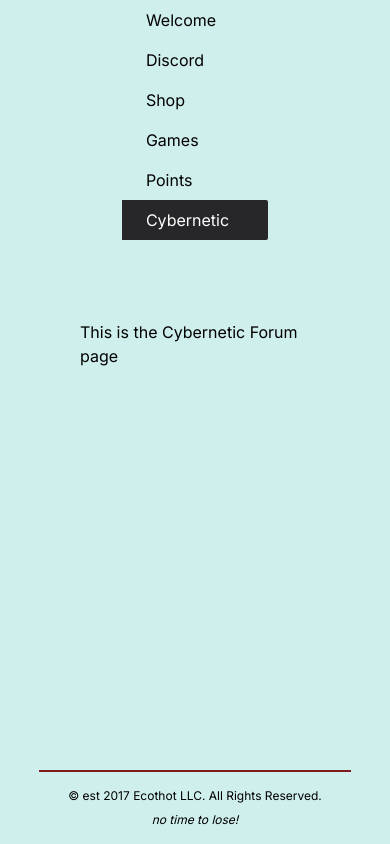
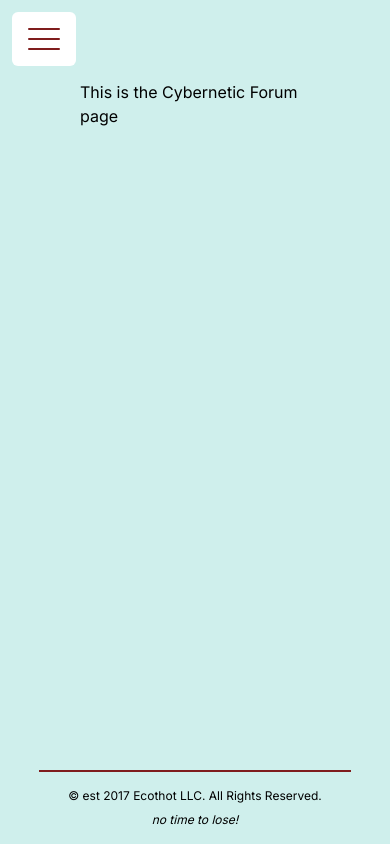
Before and after one commit to jimbopulos/ecothot, a Next.js app: page /forum in a window 390 px wide. Built offline with nearby package versions, Linux system fonts and the light colour scheme.

Commit message:
Update mobile nav

```diff
--- a/src/components/NavBar/NavbarMobile/NavbarMobile.tsx
+++ b/src/components/NavBar/NavbarMobile/NavbarMobile.tsx
@@ -3,12 +3,46 @@
 import Link from 'next/link';
 import { usePathname } from 'next/navigation';
 import { navItems } from '@/utils';
+import { useState } from 'react';
 
 export function NavbarMobile() {
   const currentPath = usePathname();
+  const [isNavOpen, setIsNavOpen] = useState(false);
 
   return (
-    <nav className="lg:hidden flex flex-col justify-start">
+    <nav className="lg:hidden flex left-0 absolute w-full font-semibold p-3">
+      <div
+        className={`space-y-2 p-4 bg-white rounded-md ${isNavOpen && 'hidden'}`}
+        onClick={() => setIsNavOpen((prev) => !prev)}
+      >
+        <span className="block h-0.5 w-8 bg-red-900 rounded-full"></span>
+        <span className="block h-0.5 w-8 bg-red-900 rounded-full"></span>
+        <span className="block h-0.5 w-8 bg-red-900 rounded-full"></span>
+      </div>
+      <div
+        className={
+          isNavOpen
+            ? 'flex flex-col w-full h-lvh top-0 left-0 z-10 justify-evenly items-center bg-white rounded-sm shadow-md shadow-gray-800'
+            : 'hidden'
+        }
+      >
+        <div
+          className="absolute top-0 right-0 px-8 py-8"
+          onClick={() => setIsNavOpen(false)}
+        >
+          <svg
+            className="h-8 w-8 text-red-900"
+            viewBox="0 0 24 24"
+            fill="none"
+            stroke="currentColor"
+            strokeWidth="2"
+            strokeLinecap="round"
+            strokeLinejoin="round"
+          >
+            <line x1="18" y1="6" x2="6" y2="18" />
+            <line x1="6" y1="6" x2="18" y2="18" />
+          </svg>
+        </div>
         {navItems.map(({ id, title, href, isFirstItem, isLastItem }) => {
           const isActive = currentPath === href;
 
@@ -16,22 +50,17 @@ export function NavbarMobile() {
             <Link
               key={id}
               href={href}
-            className={
-              isActive
-                ? `px-6 py-2 ${!isLastItem && 'mr-7'} text-white bg-zinc-800 ${
-                    isFirstItem && 'rounded-l-sm'
-                  } ${isLastItem && 'rounded-r-sm'}`
-                : `px-6 py-2 ${
-                    !isLastItem && 'mr-7'
-                  } transition duration-200 hover:text-white hover:bg-zinc-800 ${
-                    isFirstItem && 'hover:rounded-l-sm'
-                  } ${isLastItem && 'hover:rounded-r-sm'}`
-            }
+              className={`${
+                isFirstItem && 'mt-4'
+              } px-12 py-4 rounded-sm text-3xl sm:w-3/4 min-w-fit text-center ${
+                isActive && 'text-white bg-zinc-800'
+              }`}
             >
               {title}
             </Link>
           );
         })}
+      </div>
     </nav>
   );
 }
```
Lines whose indentation alone changed are shown as unchanged.
